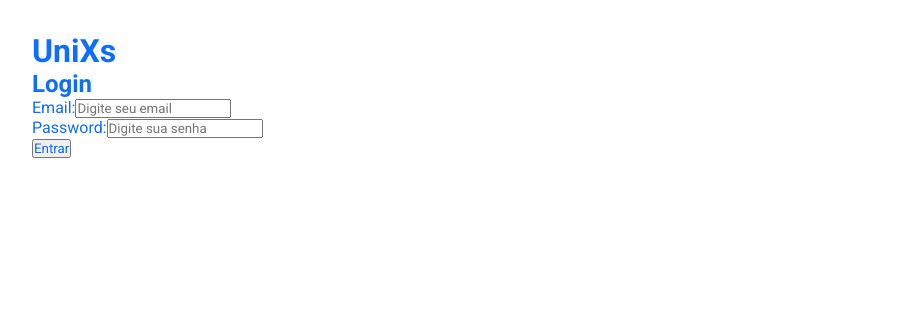
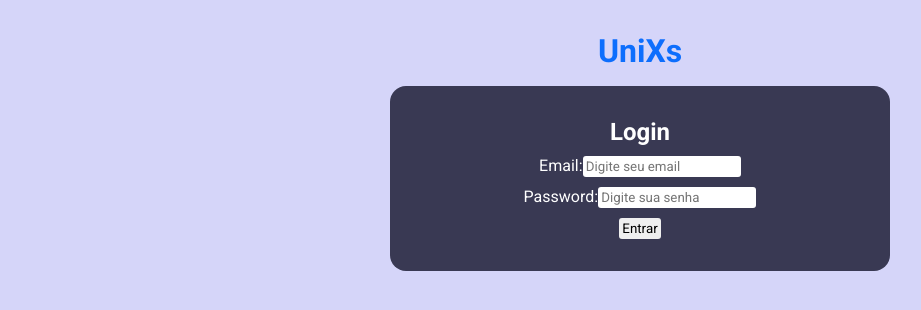
Before and after one commit to UniXs-Unisinos/time-table-project-front-end, a React (Vite) app: page / in a window 1280 px wide. Shown: the top 310 px of the page, without its empty margins (0-921 px from the left). Built offline with nearby package versions, Linux system fonts and the light colour scheme.

Commit message:
adding styles

```diff
--- /dev/null
+++ b/src/App.module.css
@@ -0,0 +1,9 @@
+.app{
+    max-width: 500px;
+    margin: 0 auto;
+}
+
+.app h1{
+    text-align: center;
+    margin-bottom: 1rem;
+}
--- a/src/App.tsx
+++ b/src/App.tsx
@@ -1,11 +1,12 @@
 import { Outlet } from 'react-router-dom';
-import './App.css'
+
+import css from './App.module.css';
 
 function App() {
 
 
   return (
-    <div className='App'>
+    <div className={css.app}>
       <h1>UniXs</h1>
       <Outlet />
     </div>
--- /dev/null
+++ b/src/components/Login.module.css
@@ -0,0 +1,31 @@
+.login{
+    background-color: #393953;
+    padding: 2rem;
+    border-radius: 1rem;
+    display: flex;
+    flex-direction: column;
+    justify-content: center;
+    align-items: center;
+    gap: 0.6rem;
+    margin-bottom: 1.5rem;
+}
+
+.login p {
+    color: #9da5d1;
+}
+
+.login_container{
+    display: flex;
+}
+
+.login_container input,
+.login_container button{
+    padding: 0.2rem;
+    border-radius: 3px;
+    border: none;
+    color: #000000
+}
+
+.login_container button{
+    cursor: pointer;
+}
--- a/src/components/LoginComponent.tsx
+++ b/src/components/LoginComponent.tsx
@@ -2,6 +2,7 @@ import React, { useState } from 'react';
 // eslint-disable-next-line @typescript-eslint/ban-ts-comment
 //@ts-ignore
 import SwaggerClient from 'swagger-client';
+import css from './Login.module.css';
 
 // Form to send to API
 interface LoginForm {
@@ -52,10 +53,10 @@ const LoginComponent: React.FC = () => {
   };
 
   return (
-    <div>
+    <div className={css.login}>
       <h2>Login</h2>
 
-      <div>
+      <div className={css.login_container}>
         <label>Email:</label>
         <input
           type="email"
@@ -67,7 +68,7 @@ const LoginComponent: React.FC = () => {
         />
       </div>
 
-      <div>
+      <div className={css.login_container}>
         <label>Password:</label>
         <input
           type="password"
@@ -79,7 +80,7 @@ const LoginComponent: React.FC = () => {
         />
       </div>
 
-      <div>
+      <div className={css.login_container}>
         <button onClick={handleLogin} disabled={loading}>
           {loading ? 'Logging in...' : 'Entrar'}
         </button>
--- a/src/index.css
+++ b/src/index.css
@@ -3,11 +3,16 @@
   margin: 0;
   box-sizing: border-box;
   font-family: "Roboto", "Inter", sans-serif;
-  color: #0d6efd;
+  /*color: #0d6efd;*/
+  color:#fff
+}
+
+h1{
+  color: #0d6efd
 }
 
 body{
-  background-color: #fff;
+  background-color: #d5d5f9;
   padding: 2rem;
 }
 
```
Also changed, not shown: src/App.css (deleted).
